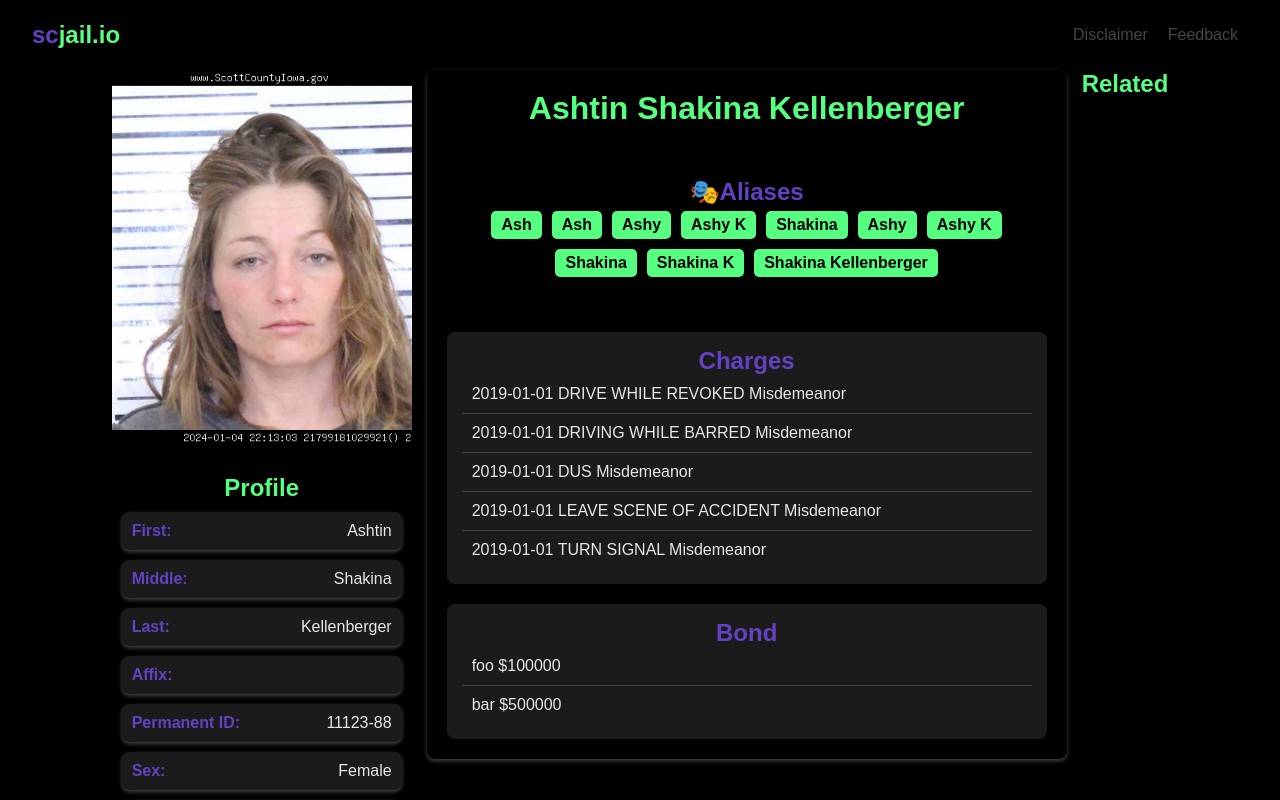
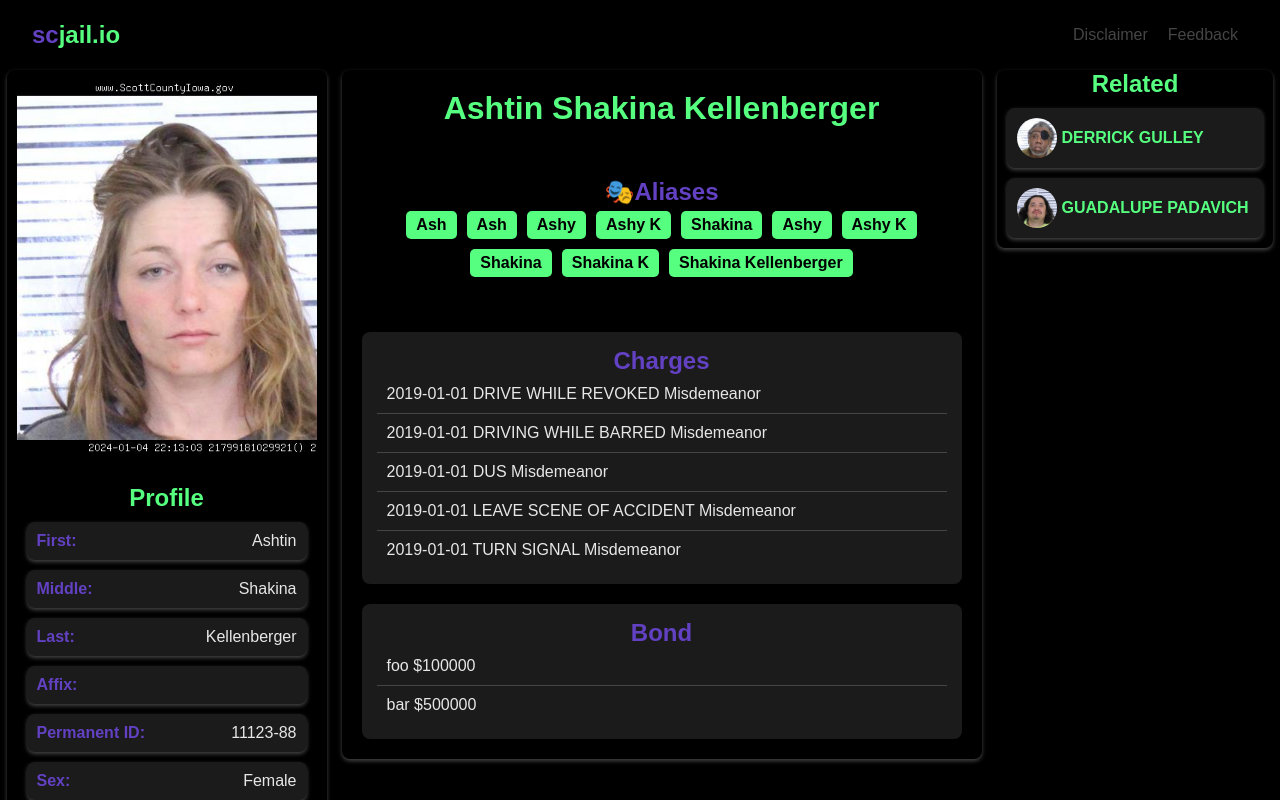
Before and after one commit to ljkeller/jotify, a Next.js app: page /record in a window 1280 px wide. Shown: the top 800 px of the page. Built offline with nearby package versions, Linux system fonts and the light colour scheme; a web font is replaced by a local one.

Commit message:
Rough recommended column
Need to manage sizes, add backend, manage margin, etc...

```diff
--- a/app/record/page.jsx
+++ b/app/record/page.jsx
@@ -42,8 +42,22 @@ function getInmate() {
   );
 }
 
+function getRecommended() {
+  return [
+    {
+      firstLast: "DERRICK GULLEY",
+      imgPath: "/in2.jpg"
+    },
+    {
+      firstLast: "GUADALUPE PADAVICH",
+      imgPath: "/in3.jpg"
+    }
+  ];
+}
+
 export default function Record({ record }) {
   const inmate = getInmate();
+  const recommended = getRecommended();
   return (
     <div className={styles.recordOuter}>
       <div className={styles.profileSidebar}>
@@ -136,6 +150,12 @@ export default function Record({ record }) {
 
       <div className={styles.recommendedSidebar}>
         <h2 className={styles.primaryHeader}>Related</h2>
+        {recommended.map((inmate, idx) =>
+          <div key={idx} className={styles.recommendedContainer}>
+            <Image className={styles.recommendedImg} src={inmate.imgPath} width={40} height={50} alt={`${styles.firstLast} img`} />
+            <Link className={`${styles.hiddenLink} ${styles.recommendedLink}`} href="/record" >{inmate.firstLast}</Link>
+          </div>
+        )}
       </div>
     </ div >
   );
--- a/styles/Record.module.css
+++ b/styles/Record.module.css
@@ -34,7 +34,11 @@
   color: var(--complementary-color);
 }
 
-.profileSidebar {}
+.profileSidebar {
+  padding: 10px;
+  border-radius: 8px;
+  box-shadow: 0 2px 4px var(--text-shadow);
+}
 
 .profileContainer {
   padding: 10px 0;
@@ -148,4 +152,43 @@
   border-bottom: none;
 }
 
-.recommendedSidebar {}
+.recommendedSidebar {
+  border-radius: 8px;
+  box-shadow: 0 2px 4px var(--text-shadow);
+  height: fit-content
+}
+
+.hiddenLink {
+  text-decoration: none;
+}
+
+.recommendedContainer {
+  display: flex;
+  flex-direction: row;
+  align-items: center;
+  padding: 10px;
+  border-radius: 8px;
+  margin: 10px;
+  background-color: var(--background-color-two);
+  box-shadow: 0 2px 4px var(--text-shadow);
+}
+
+.recommendedContainer:hover,
+.recommendedContainer .recommendedLink:hover {
+  color: var(--complementary-color);
+  scale: 1.01;
+}
+
+.recommendedImg {
+  border-radius: 50%;
+  object-fit: cover;
+  object-position: center;
+  width: 40px;
+  height: 40px;
+}
+
+.recommendedLink {
+  margin: 5px;
+  color: var(--primary-color);
+  font-weight: 600;
+}
```
